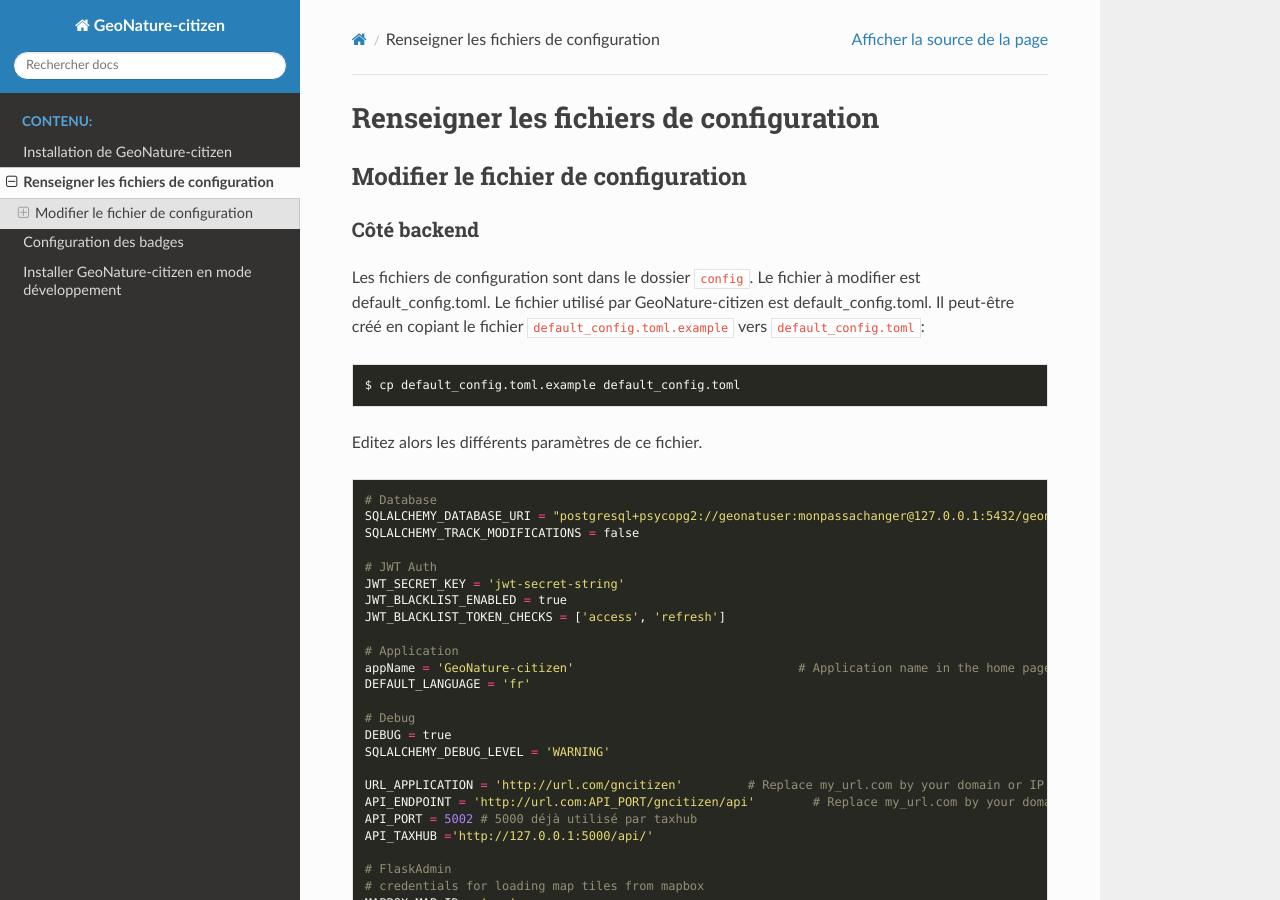
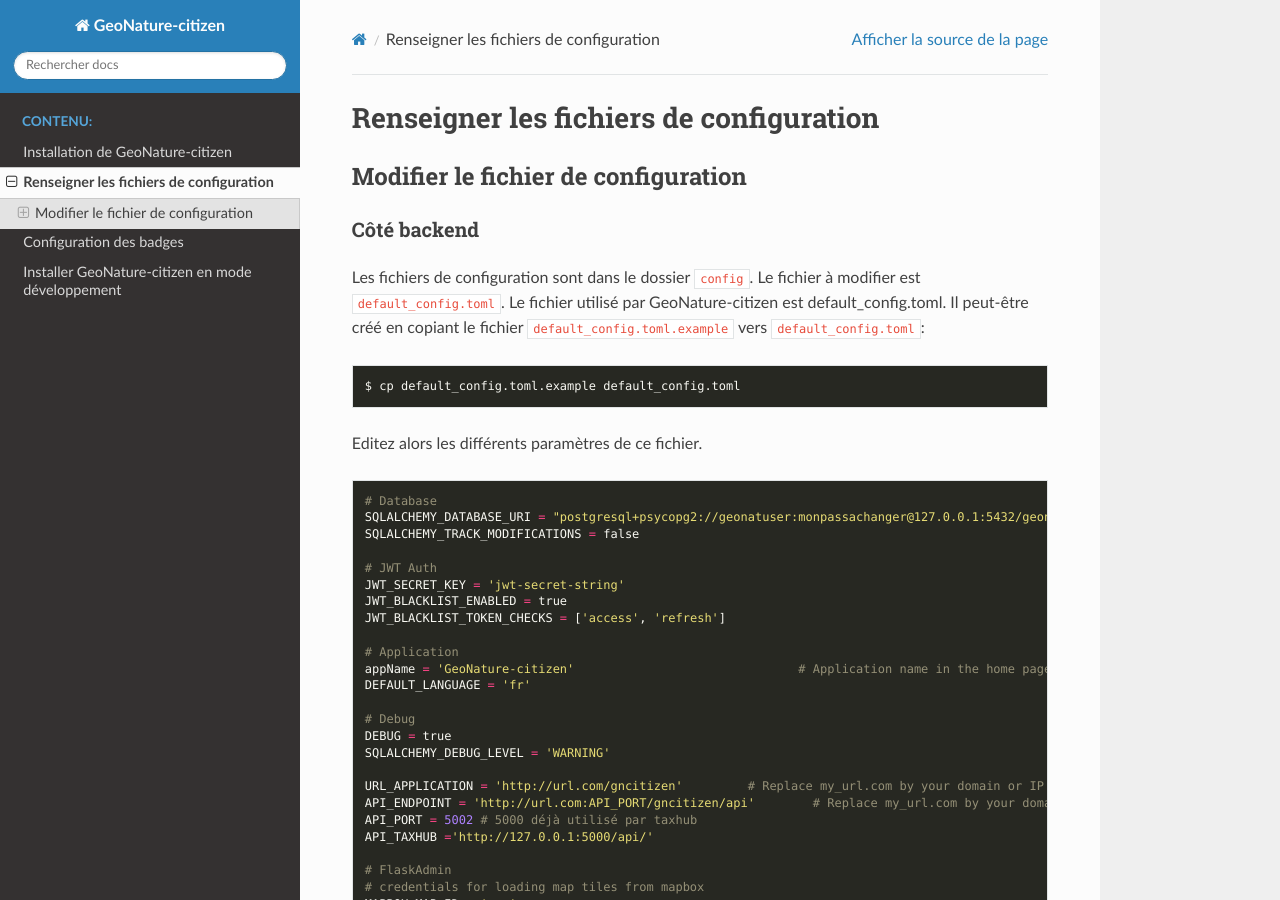
Before and after one commit to PnX-SI/GeoNature-citizen, a Sphinx documentation site: the page built from docs/configuration.rst, in a window 1280 px wide and 900 px high. Built offline with Sphinx 7.4.7 and the Read the Docs theme 2.0.0, drawn with Linux system fonts in a browser that asks for light colours.

Commit message:
Doc config - Review

```diff
--- a/docs/configuration.rst
+++ b/docs/configuration.rst
@@ -10,7 +10,7 @@ Côté backend
 ************
 
 Les fichiers de configuration sont dans le dossier ``config``.
-Le fichier à modifier est default_config.toml.
+Le fichier à modifier est ``default_config.toml``.
 Le fichier utilisé par GeoNature-citizen est default_config.toml.
 Il peut-être créé en copiant le fichier ``default_config.toml.example`` \
 vers ``default_config.toml``:
@@ -106,7 +106,7 @@ Les fichiers de configuration du frontend se trouvent dans le dossier ``./fronte
 
 Les fichiers à créer sont ``app.config.ts`` et ``map.config.ts``.
 Il sont créés lors de l"installation ou en copiant les fichiers ``app.config.ts.sample`` \
-vers ``app.config.ts`` et ``map.config.ts``:
+vers ``app.config.ts`` et ``map.config.ts`` :
 
 .. code-block:: bash
 
```
